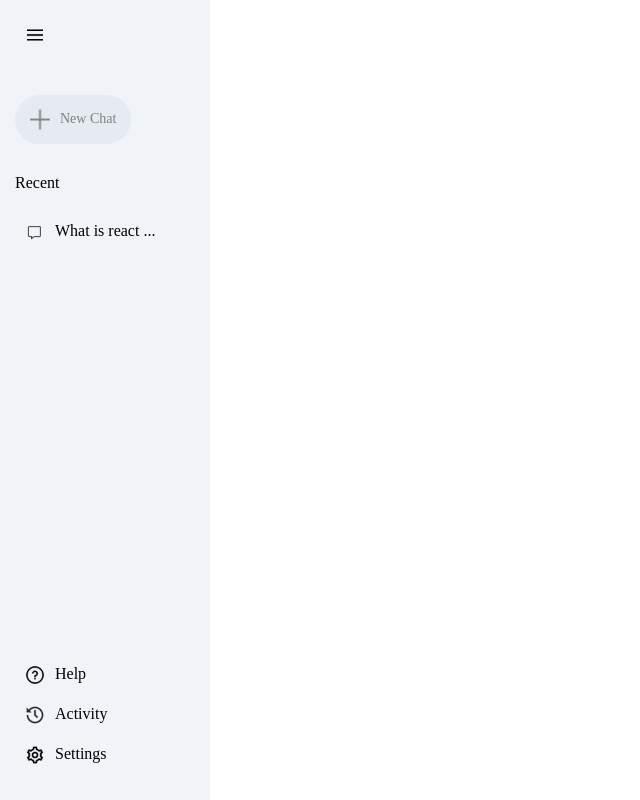
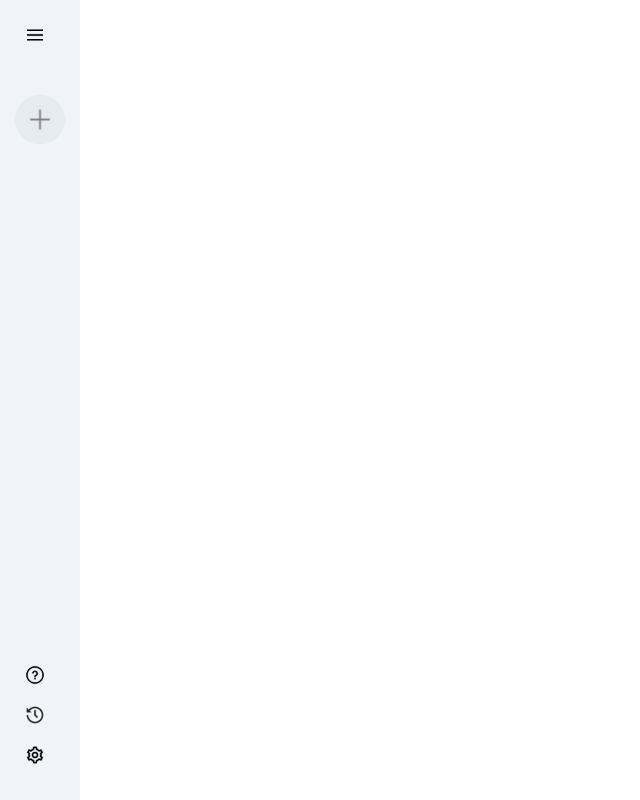
Before and after one commit to Riany-rin/Gemini-Clone, a React (Vite) app: page / in a window 1280 px wide. Shown: the whole page, without its empty margins (0-640 px from the left). Built offline with nearby package versions, Linux system fonts and the light colour scheme.

Commit message:
Add extended state

```diff
--- a/src/components/Sidebar/Sidebar.jsx
+++ b/src/components/Sidebar/Sidebar.jsx
@@ -1,16 +1,19 @@
-import React from 'react'
+import React, { useState } from 'react'
 import './Sidebar.css'
 import { assets } from '../../assets/assets'
 
 const Sidebar = () => {
+    const [extended, setExtended] = useState(false)
+
   return (
     <div className='sidebar'>
       <div className="top">
         <img className='menu' src={assets.menu_icon} alt="Menu Icon" />
         <div className="new-chat">
             <img src={assets.plus_icon} alt="plus icon" />
-            <p>New Chat</p>
+            {extended ? <p>New Chat</p> : null}
         </div>
+        {extended ?
             <div className="recent">
                 <p className="recent-title">Recent</p>
                 <div className="recent-entry">
@@ -18,19 +21,21 @@ const Sidebar = () => {
                     <p>What is react ...</p>
                 </div>
             </div>
+            : null
+        }
       </div>
       <div className="bottom">
         <div className="bottom-item recent-entry">
             <img src={assets.question_icon} alt="question icon" />
-            <p>Help</p>
+            {extended ? <p>Help</p> : null}
         </div>
         <div className="bottom-item recent-entry">
             <img src={assets.history_icon} alt="history icon" />
-            <p>Activity</p>
+            {extended ? <p>Activity</p> : null}
         </div>
         <div className="bottom-item recent-entry">
             <img src={assets.setting_icon} alt="setting icon" />
-            <p>Settings</p>
+            {extended ? <p>Settings</p> : null}
         </div>
       </div>
     </div>
```
Lines whose indentation alone changed are shown as unchanged.
